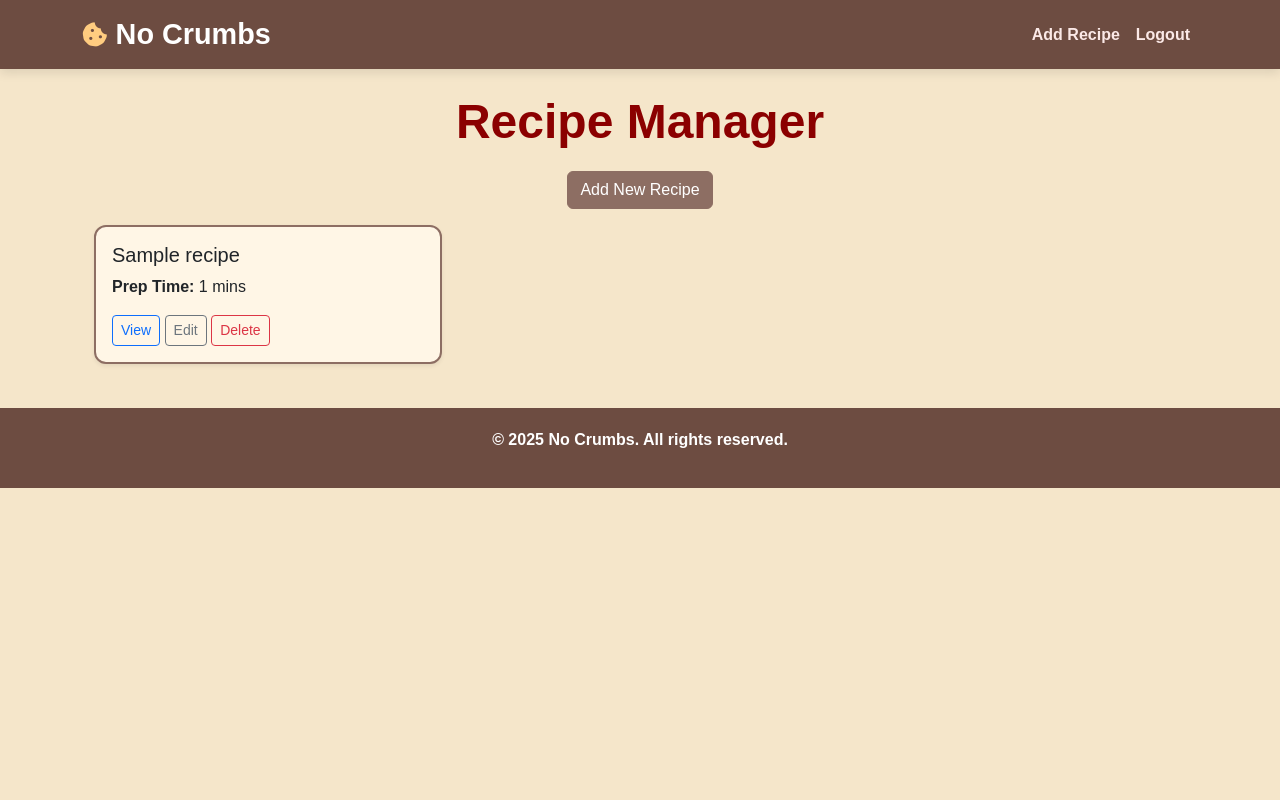
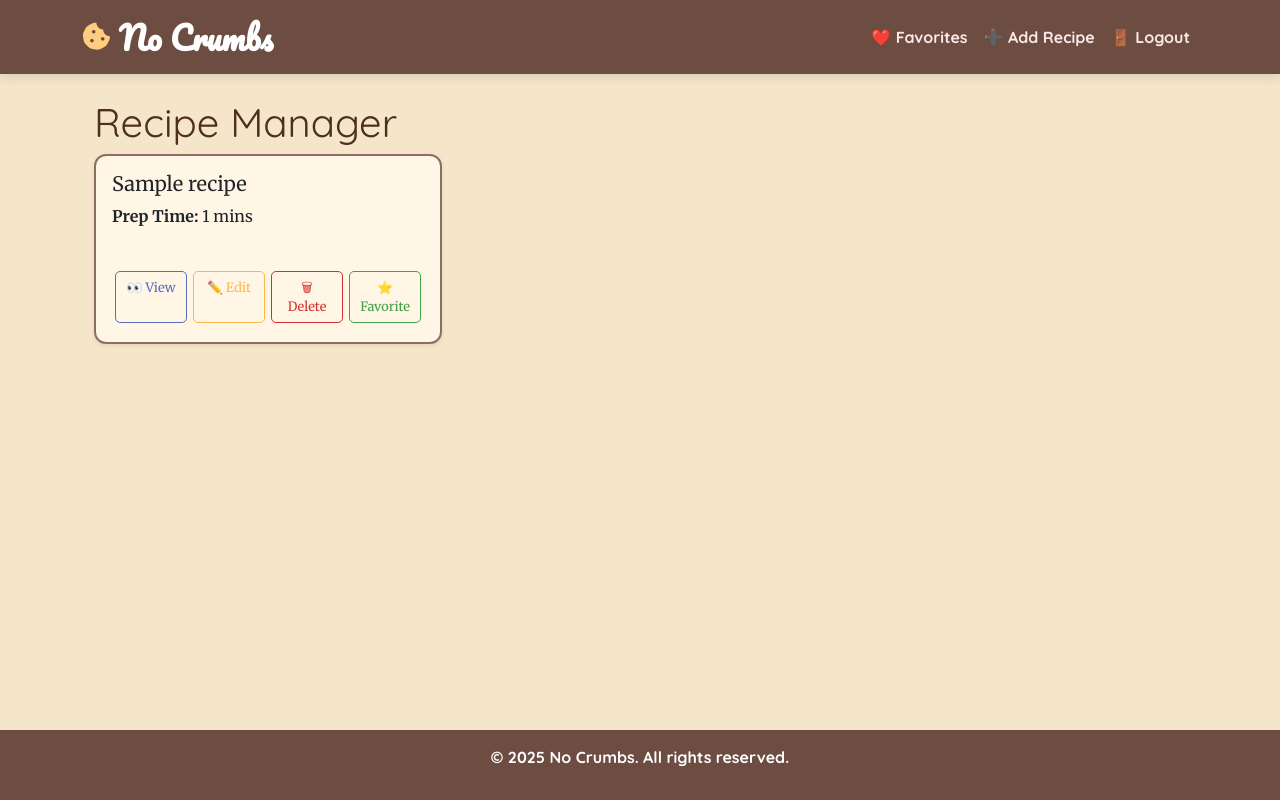
Before and after one commit to vmr093/NoCrumbs, a Django app: page / in a window 1280 px wide. Run offline with Django 5.2, Linux system fonts and the light colour scheme; a user stored in the database is signed in; tables that the repository leaves empty hold one stand-in row (values such as "Sample post").

Commit message:
fixing css for recpie cards and buttons

```diff
--- a/recipe_manager_2/recipe_manager_2/urls.py
+++ b/recipe_manager_2/recipe_manager_2/urls.py
@@ -14,10 +14,11 @@ Including another URLconf
     1. Import the include() function: from django.urls import include, path
     2. Add a URL to urlpatterns:  path('blog/', include('blog.urls'))
 """
-from django.contrib import admin
+from django.contrib import admin  # ✅ Import the admin module
 from django.urls import path, include
 
 urlpatterns = [
-    path('admin/', admin.site.urls),
-    path('', include('recipes.urls')),
+    path('admin/', admin.site.urls),  # ✅ Now this will work
+    path('', include('recipes.urls')),  # Your app's URLs
+    path('accounts/', include('django.contrib.auth.urls')),  # Includes login/logout URLs
 ]
--- a/recipe_manager_2/recipes/static/css/styles.css
+++ b/recipe_manager_2/recipes/static/css/styles.css
@@ -1,6 +1,21 @@
-/* 🎨 General Styles - Brown & Red Theme */
+/* 🎨 Import Google Fonts */
+@import url('https://fonts.googleapis.com/css2?family=Merriweather:wght@300;400;700&family=Pacifico&family=Quicksand:wght@300;400;700&display=swap');
+
+/* 🎨 Full Page Layout (Ensures Footer Stays at Bottom) */
+html, body {
+    height: 100%;
+    display: flex;
+    flex-direction: column;
+}
+
+/* 🎨 Main Content Wrapper */
+.main-content {
+    flex: 1; /* Pushes footer to bottom */
+}
+
+/* 🎨 General Styles - Warm, Inviting Theme */
 body {
-    font-family: 'Arial', sans-serif;
+    font-family: 'Quicksand', sans-serif;
     background-color: #f5e6ca; /* Warm beige background */
     color: #4d2e1f; /* Deep brown text */
 }
@@ -17,6 +32,7 @@ body {
     font-weight: bold;
     padding: 10px 15px;
     position: relative;
+    font-family: 'Quicksand', sans-serif;
     transition: color 0.3s ease-in-out;
 }
 
@@ -42,12 +58,41 @@ body {
     width: 100%;
 }
 
+/* 🍪 No Crumbs Title (Fun Handwritten Font) */
+.no-crumbs-title {
+    font-size: 2rem;
+    color: white !important;
+    font-weight: bold;
+    font-family: 'Pacifico', cursive;
+    text-decoration: none;
+    display: flex;
+    align-items: center;
+}
+
+/* 🍪 Style for the Cookie Icon */
+.no-crumbs-title i {
+    margin-right: 8px;
+    font-size: 1.8rem;
+    color: #ffcc80;  /* Light orange (cookie color) */
+}
+
 /* 🎨 Recipe Cards */
 .recipe-card {
     background: #fff6e6; /* Light warm cream */
     border-radius: 12px;
     transition: transform 0.2s ease-in-out;
     border: 2px solid #8d6e63; /* Brown border */
+    font-family: 'Merriweather', serif;
+    height: 100%; /* Makes all cards equal in height */
+    display: flex;
+    flex-direction: column;
+}
+
+/* 🎨 Make All Cards the Same Length */
+.recipe-card .card-body {
+    display: flex;
+    flex-direction: column;
+    flex-grow: 1;
 }
 
 .recipe-card:hover {
@@ -55,36 +100,68 @@ body {
     box-shadow: 0px 5px 15px rgba(0, 0, 0, 0.2);
 }
 
-/* 🎨 Buttons */
-.btn-primary {
-    background-color: #8d6e63; /* Warm brown */
-    border-color: #8d6e63;
+/* 🎨 Keep Buttons in One Row & Make Them Minimalistic */
+.recipe-card .btn-group {
+    display: flex;
+    justify-content: space-between;
+    margin-top: auto; /* Push buttons to the bottom */
 }
 
-.btn-primary:hover {
-    background-color: #5d4037; /* Darker brown */
-    border-color: #5d4037;
+/* 🎨 Minimalistic Button Styling */
+.recipe-card .btn {
+    flex: 1;
+    margin: 3px;
+    padding: 6px 10px; /* Smaller padding for a sleek look */
+    font-size: 0.8rem; /* Reduce font size for minimal look */
+    border-radius: 5px;
+}
+
+/* 🎨 Minimal Button Colors */
+.btn-primary {
+    background-color: transparent;
+    color: #5c6bc0; /* Blue */
+    border: 1px solid #5c6bc0;
+}
+
+.btn-warning {
+    background-color: transparent;
+    color: #ffb74d; /* Orange */
+    border: 1px solid #ffb74d;
 }
 
 .btn-danger {
-    background-color: #d84315; /* Deep red */
-    border-color: #bf360c;
+    background-color: transparent;
+    color: #d32f2f; /* Red */
+    border: 1px solid #d32f2f;
+}
+
+.btn-success {
+    background-color: transparent;
+    color: #43a047; /* Green */
+    border: 1px solid #43a047;
+}
+
+/* 🎨 Button Hover Effects */
+.btn-primary:hover {
+    background-color: #5c6bc0;
+    color: white;
+}
+
+.btn-warning:hover {
+    background-color: #ffb74d;
+    color: white;
 }
 
 .btn-danger:hover {
-    background-color: #bf360c; /* Darker red */
-    border-color: #d84315;
+    background-color: #d32f2f;
+    color: white;
 }
 
-.btn-warning {
-    background-color: #ff7043; /* Vibrant red-orange */
-    border-color: #ff7043;
+.btn-success:hover {
+    background-color: #43a047;
+    color: white;
 }
 
-.btn-warning:hover {
-    background-color: #d84315;
-    border-color: #d84315;
-}
 
 /* 🎨 Form Styling */
 .form-container {
@@ -93,113 +170,19 @@ body {
     border-radius: 12px;
     box-shadow: 0px 5px 10px rgba(0, 0, 0, 0.1);
     border: 2px solid #8d6e63; /* Brown border */
-    max-width: 600px; /* Set a max width */
-    margin: 0 auto; /* Center the form */
-    text-align: left; /* Align text to the left */
-}
-
-/* 📝 Form Fields */
-.form-container label {
-    display: block;
-    font-weight: bold;
-    margin-bottom: 5px;
-    color: #4d2e1f; /* Dark brown */
-    text-align: left; /* Left-align labels */
-}
-
-.form-container input,
-.form-container textarea,
-.form-container select {
-    width: 100%;
-    padding: 10px;
-    border: 1px solid #8d6e63;
-    border-radius: 6px;
-    background-color: #fff;
-    font-size: 1rem;
-    margin-bottom: 15px;
-    display: block; /* Ensure full width */
-}
-
-/* 📝 Improve Textarea */
-.form-container textarea {
-    min-height: 120px; /* Larger text area */
-    resize: vertical;
-}
-
-/* 🎨 Submit Button */
-.btn-submit {
-    background-color: #d84315; /* Deep red */
-    color: white;
-    font-size: 1.2rem;
-    font-weight: bold;
-    border-radius: 6px;
-    padding: 10px 15px;
-    width: 100%;
-    display: block;
-}
-
-.btn-submit:hover {
-    background-color: #bf360c;
-}
-
-/* 🎨 Cancel Button */
-.btn-cancel {
-    background-color: #8d6e63; /* Warm brown */
-    color: white;
-    border-radius: 6px;
-    padding: 10px 15px;
-    text-decoration: none;
-    display: block;
-    width: 100%;
-    text-align: center;
-    margin-top: 10px;
-}
-
-.btn-cancel:hover {
-    background-color: #5d4037;
-}
-
-/* 🎨 Style for Recipe Manager Title */
-.recipe-title {
-    font-size: 3rem; /* Makes it larger */
-    color: #8B0000; /* Dark red */
-    font-weight: bold;
-    text-align: center;
-    margin-bottom: 20px;
-}
-
-/* 🎨 No Crumbs Navbar Title */
-.no-crumbs-title {
-    font-size: 1.8rem;  /* Make it slightly bigger */
-    color: white !important; /* Ensure it's white */
-    font-weight: bold;
-    text-decoration: none;
-    display: flex;
-    align-items: center;
-}
-
-/* 🍪 Style for the Cookie Icon */
-.no-crumbs-title i {
-    margin-right: 8px;
-    font-size: 1.6rem;  /* Slightly bigger cookie icon */
-    color: #ffcc80;  /* Light orange (cookie color) */
-}
-
-/* 🎨 Delete Confirmation */
-.delete-confirm {
-    background: #ffccbc; /* Warm peach */
-    padding: 20px;
-    border: 2px solid #ff7043;
-    border-radius: 8px;
-    color: #4d2e1f; /* Deep brown text */
+    max-width: 600px;
+    margin: 0 auto;
+    text-align: left;
+    font-family: 'Merriweather', serif;
 }
 
 /* 🎨 Footer */
 footer {
-    text-align: center;
-    padding: 20px;
     background: #6d4c41; /* Warm brown */
     color: white;
-    margin-top: 20px;
+    text-align: center;
+    padding: 15px;
     font-weight: bold;
+    margin-top: auto;
+    width: 100%;
 }
--- a/recipe_manager_2/recipes/templates/recipes/base.html
+++ b/recipe_manager_2/recipes/templates/recipes/base.html
@@ -29,20 +29,22 @@
             </button>
             <div class="collapse navbar-collapse" id="navbarNav">
                 <ul class="navbar-nav ms-auto">
+                    <li class="nav-item"><a class="nav-link" href="{% url 'favorite_list' %}">❤️ Favorites</a></li>
+
                     {% if user.is_authenticated %}
-                        <li class="nav-item"><a class="nav-link" href="{% url 'recipe_create' %}">Add Recipe</a></li>
-                        <li class="nav-item"><a class="nav-link" href="{% url 'logout' %}">Logout</a></li>
+                        <li class="nav-item"><a class="nav-link" href="{% url 'recipe_create' %}">➕ Add Recipe</a></li>
+                        <li class="nav-item"><a class="nav-link" href="{% url 'logout' %}?next=/">🚪 Logout</a></li>
                     {% else %}
-                        <li class="nav-item"><a class="nav-link" href="{% url 'login' %}">Login</a></li>
-                        <li class="nav-item"><a class="nav-link" href="{% url 'register' %}">Sign Up</a></li>
+                        <li class="nav-item"><a class="nav-link" href="{% url 'login' %}">🔑 Login</a></li>
+                        <li class="nav-item"><a class="nav-link" href="{% url 'register' %}">📝 Sign Up</a></li>
                     {% endif %}
                 </ul>
             </div>
         </div>
     </nav>
 
-    <!-- Main Content -->
-    <div class="container mt-4">
+    <!-- Main Content (Pushes Footer to Bottom) -->
+    <div class="container mt-4 main-content">
         {% block content %}
         {% endblock %}
     </div>
--- a/recipe_manager_2/recipes/templates/recipes/recipe_list.html
+++ b/recipe_manager_2/recipes/templates/recipes/recipe_list.html
@@ -3,25 +3,27 @@
 {% block content %}
 <div class="container">
     <h1 class="recipe-title">Recipe Manager</h1>
-    <div class="text-center mb-3">
-        <a href="{% url 'recipe_create' %}" class="btn btn-primary">Add New Recipe</a>
-    </div>
 
     <div class="row">
         {% for recipe in recipes %}
             <div class="col-md-4">
                 <div class="card recipe-card shadow-sm mb-4">
-                    <div class="card-body">
+                    <div class="card-body d-flex flex-column">
                         <h5 class="card-title">{{ recipe.name }}</h5>
                         <p class="card-text"><strong>Prep Time:</strong> {{ recipe.prep_time }} mins</p>
-                        <a href="{% url 'recipe_detail' recipe.id %}" class="btn btn-outline-primary btn-sm">View</a>
-                        <a href="{% url 'recipe_update' recipe.id %}" class="btn btn-outline-secondary btn-sm">Edit</a>
-                        <a href="{% url 'recipe_delete' recipe.id %}" class="btn btn-outline-danger btn-sm">Delete</a>
+
+                        <!-- Buttons Container -->
+                        <div class="mt-auto d-flex justify-content-between">
+                            <a href="{% url 'recipe_detail' recipe.id %}" class="btn btn-primary btn-sm">👀 View</a>
+                            <a href="{% url 'recipe_update' recipe.id %}" class="btn btn-warning btn-sm">✏️ Edit</a>
+                            <a href="{% url 'recipe_delete' recipe.id %}" class="btn btn-danger btn-sm">🗑 Delete</a>
+                            <a href="{% url 'favorite_recipe' recipe.id %}" class="btn btn-success btn-sm">⭐ Favorite</a>
+                        </div>
                     </div>
                 </div>
             </div>
         {% empty %}
-            <p class="text-center">No recipes yet. <a href="{% url 'recipe_create' %}">Add one</a></p>
+            <p class="text-center">No recipes yet.</p>
         {% endfor %}
     </div>
 </div>
--- a/recipe_manager_2/recipes/urls.py
+++ b/recipe_manager_2/recipes/urls.py
@@ -1,16 +1,15 @@
 from django.urls import path
-from . import views
+from .views import (
+    recipe_list, recipe_create, recipe_detail, recipe_update, recipe_delete,
+    favorite_recipe, favorite_list
+)
 
 urlpatterns = [
-    # ✅ Recipe CRUD URLs
-    path('', views.recipe_list, name='recipe_list'),
-    path('recipe/<int:recipe_id>/', views.recipe_detail, name='recipe_detail'),
-    path('recipe/new/', views.recipe_create, name='recipe_create'),
-    path('recipe/<int:recipe_id>/edit/', views.recipe_update, name='recipe_update'),
-    path('recipe/<int:recipe_id>/delete/', views.recipe_delete, name='recipe_delete'),
-
-    # ✅ User Authentication URLs
-    path('register/', views.register, name='register'),
-    path('login/', views.user_login, name='login'),
-    path('logout/', views.user_logout, name='logout'),
+    path('', recipe_list, name='recipe_list'),
+    path('recipe/new/', recipe_create, name='recipe_create'),
+    path('recipe/<int:recipe_id>/', recipe_detail, name='recipe_detail'),
+    path('recipe/<int:recipe_id>/edit/', recipe_update, name='recipe_update'),
+    path('recipe/<int:recipe_id>/delete/', recipe_delete, name='recipe_delete'),
+    path('recipe/<int:recipe_id>/favorite/', favorite_recipe, name='favorite_recipe'),
+    path('favorites/', favorite_list, name='favorite_list'),
 ]
--- a/recipe_manager_2/recipes/views.py
+++ b/recipe_manager_2/recipes/views.py
@@ -1,46 +1,12 @@
 from django.shortcuts import render, get_object_or_404, redirect
-from django.contrib.auth import login, logout, authenticate
 from django.contrib.auth.decorators import login_required
-from django.contrib.auth.forms import AuthenticationForm
-from .models import Recipe
-from .forms import RecipeForm, UserRegistrationForm
+from .models import Recipe, Favorite
+from .forms import RecipeForm
 
-# ✅ User Authentication Views
-
-def register(request):
-    if request.method == 'POST':
-        form = UserRegistrationForm(request.POST)
-        if form.is_valid():
-            user = form.save(commit=False)
-            user.set_password(form.cleaned_data['password'])  # Encrypt password
-            user.save()
-            login(request, user)  # Log the user in after registration
-            return redirect('recipe_list')
-    else:
-        form = UserRegistrationForm()
-    return render(request, 'recipes/register.html', {'form': form})
-
-def user_login(request):
-    if request.method == 'POST':
-        form = AuthenticationForm(data=request.POST)
-        if form.is_valid():
-            user = form.get_user()
-            login(request, user)
-            return redirect('recipe_list')
-    else:
-        form = AuthenticationForm()
-    return render(request, 'recipes/login.html', {'form': form})
-
-def user_logout(request):
-    logout(request)
-    return redirect('recipe_list')
-
-
-# ✅ Recipe CRUD Views (Login Required)
-
+# Recipe Views
 @login_required
 def recipe_list(request):
-    recipes = Recipe.objects.filter(user=request.user)  # Show only user's recipes
+    recipes = Recipe.objects.filter(user=request.user)
     return render(request, 'recipes/recipe_list.html', {'recipes': recipes})
 
 @login_required
@@ -49,7 +15,7 @@ def recipe_create(request):
         form = RecipeForm(request.POST)
         if form.is_valid():
             recipe = form.save(commit=False)
-            recipe.user = request.user  # Assign the recipe to the logged-in user
+            recipe.user = request.user
             recipe.save()
             return redirect('recipe_list')
     else:
@@ -58,12 +24,13 @@ def recipe_create(request):
 
 @login_required
 def recipe_detail(request, recipe_id):
-    recipe = get_object_or_404(Recipe, id=recipe_id, user=request.user)  # Ensure user owns the recipe
-    return render(request, 'recipes/recipe_detail.html', {'recipe': recipe})
+    recipe = get_object_or_404(Recipe, id=recipe_id, user=request.user)
+    is_favorited = Favorite.objects.filter(user=request.user, recipe=recipe).exists()
+    return render(request, 'recipes/recipe_detail.html', {'recipe': recipe, 'is_favorited': is_favorited})
 
 @login_required
 def recipe_update(request, recipe_id):
-    recipe = get_object_or_404(Recipe, id=recipe_id, user=request.user)  # Restrict access
+    recipe = get_object_or_404(Recipe, id=recipe_id, user=request.user)
     if request.method == 'POST':
         form = RecipeForm(request.POST, instance=recipe)
         if form.is_valid():
@@ -75,8 +42,26 @@ def recipe_update(request, recipe_id):
 
 @login_required
 def recipe_delete(request, recipe_id):
-    recipe = get_object_or_404(Recipe, id=recipe_id, user=request.user)  # Restrict access
+    recipe = get_object_or_404(Recipe, id=recipe_id, user=request.user)
     if request.method == 'POST':
         recipe.delete()
         return redirect('recipe_list')
     return render(request, 'recipes/recipe_confirm_delete.html', {'recipe': recipe})
+
+# Favorite Views
+@login_required
+def favorite_recipe(request, recipe_id):
+    """Allows users to favorite or unfavorite a recipe."""
+    recipe = get_object_or_404(Recipe, id=recipe_id)
+    favorite, created = Favorite.objects.get_or_create(user=request.user, recipe=recipe)
+
+    if not created:  # If already favorited, remove it
+        favorite.delete()
+
+    return redirect('recipe_list')
+
+@login_required
+def favorite_list(request):
+    """Displays a user's favorite recipes."""
+    favorites = Favorite.objects.filter(user=request.user).select_related('recipe')
+    return render(request, 'recipes/favorites.html', {'favorites': favorites})
```
Also changed, not shown: recipe_manager_2/recipes/models.py (+12 -1 lines), recipe_manager_2/recipes/templates/recipes/favorites.html (added, +24 -0 lines), recipe_manager_2/recipes/migrations/0003_favorite.py (added).
